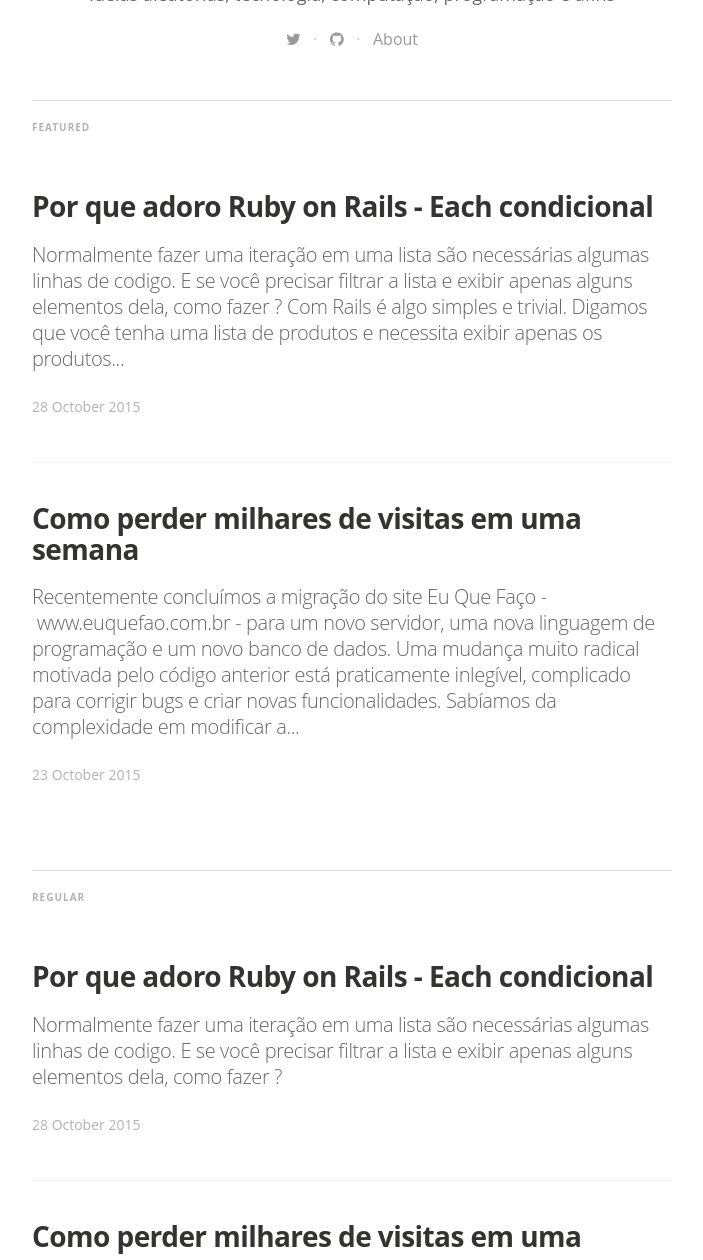
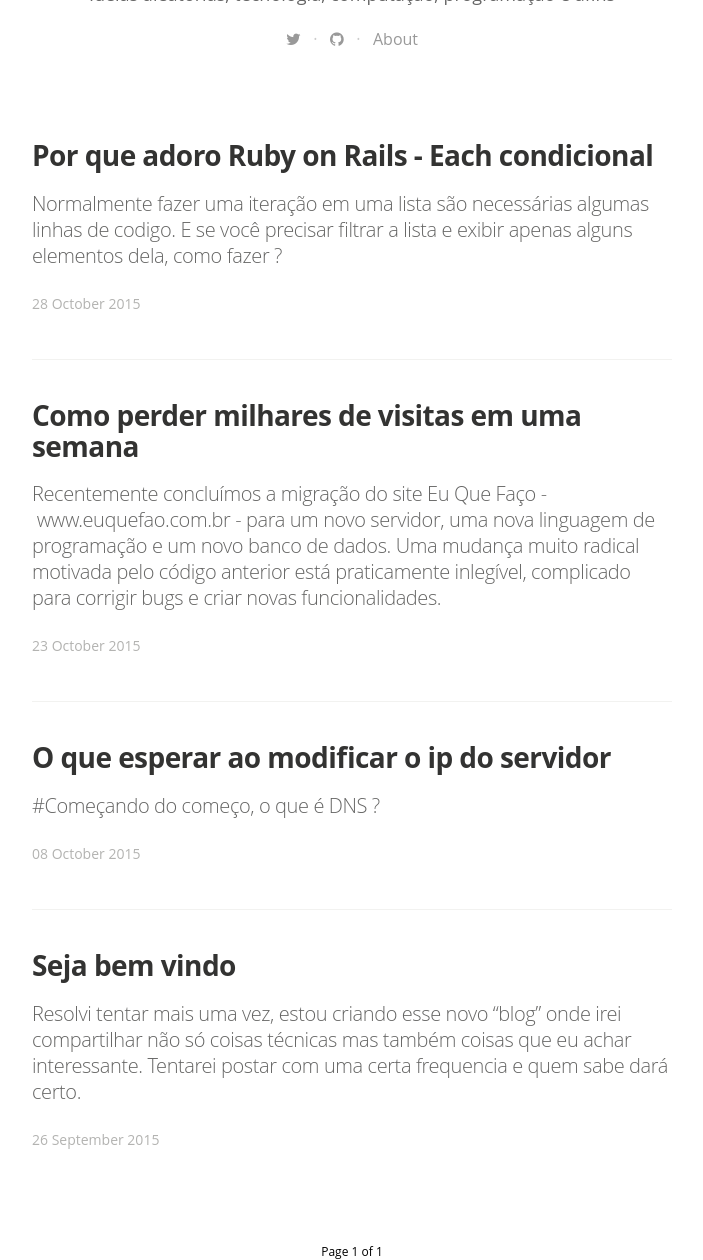
Before and after one commit to fabionobre/fabionobre.github.io, a Jekyll site: the page built from index.html, in a window 1280 px wide and 1400 px high, scrolled down 471 px, cut to the strip 140-1400 px from the top of the window. Shown: the whole strip, without its empty margins (288-991 px from the left). Built offline with Jekyll 4.4.1, drawn with Linux system fonts in a browser that asks for light colours; nearby versions of some CDN libraries; some web fonts are replaced; Markdown is read by kramdown in place of the engine named in the settings; the list of posts is cut into pages by our own code.

Commit message:
Remoção da tag featured

```diff
--- a/_posts/2015-10-05-mudanca_de_servidor_e_queda_nas_visitas.md
+++ b/_posts/2015-10-05-mudanca_de_servidor_e_queda_nas_visitas.md
@@ -3,7 +3,6 @@
 title:  "Como perder milhares de visitas em uma semana"
 date:   2015-10-23 12:00:00
 categories: desenvolvimento
-tags: featured
 image: /assets/photos/desenvolvimento.jpg
 ---
 Recentemente concluímos a migração do site Eu Que Faço - www.euquefao.com.br - para um novo servidor, uma nova linguagem de programação e um novo banco de dados. Uma mudança muito radical motivada pelo código anterior está praticamente inlegível, complicado para corrigir bugs e criar novas funcionalidades.
--- a/_posts/2015-10-28-por_que_adoro_ruby_on_rails_each_condicional.md
+++ b/_posts/2015-10-28-por_que_adoro_ruby_on_rails_each_condicional.md
@@ -3,7 +3,6 @@
 title:  "Por que adoro Ruby on Rails - Each condicional"
 date:   2015-10-28 22:00:00
 categories: desenvolvimento
-tags: featured
 image: /assets/photos/desenvolvimento.jpg
 ---
 Normalmente fazer uma iteração em uma lista são necessárias algumas linhas de codigo. E se você precisar filtrar a lista e exibir apenas alguns elementos dela, como fazer ?
```
